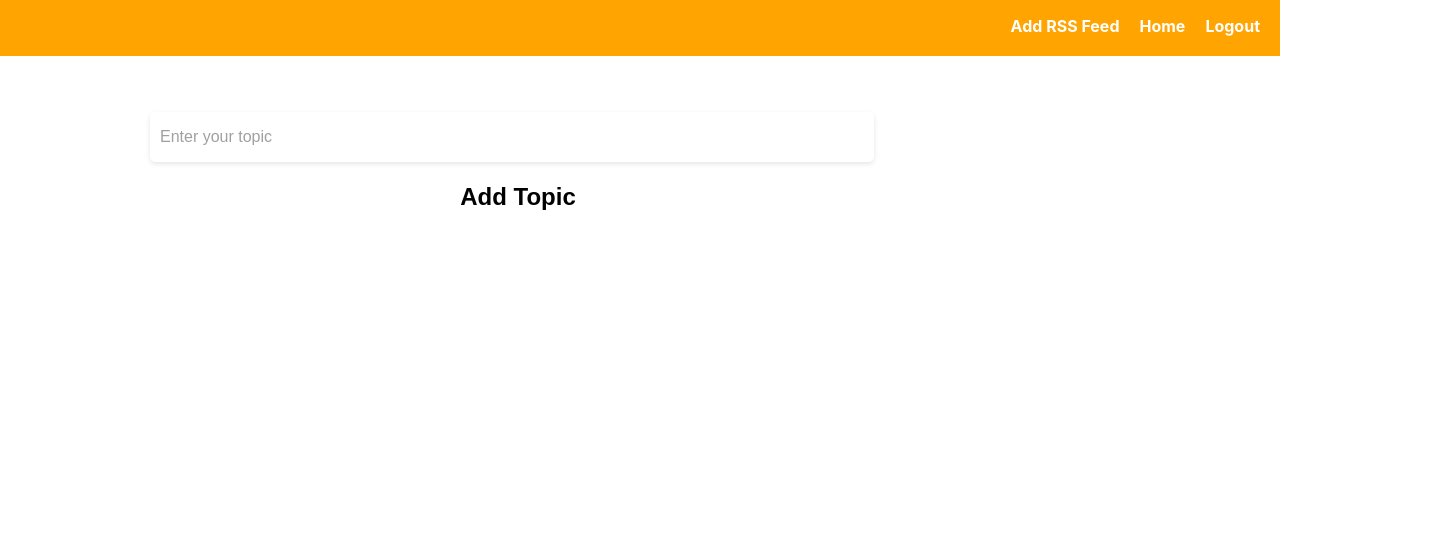
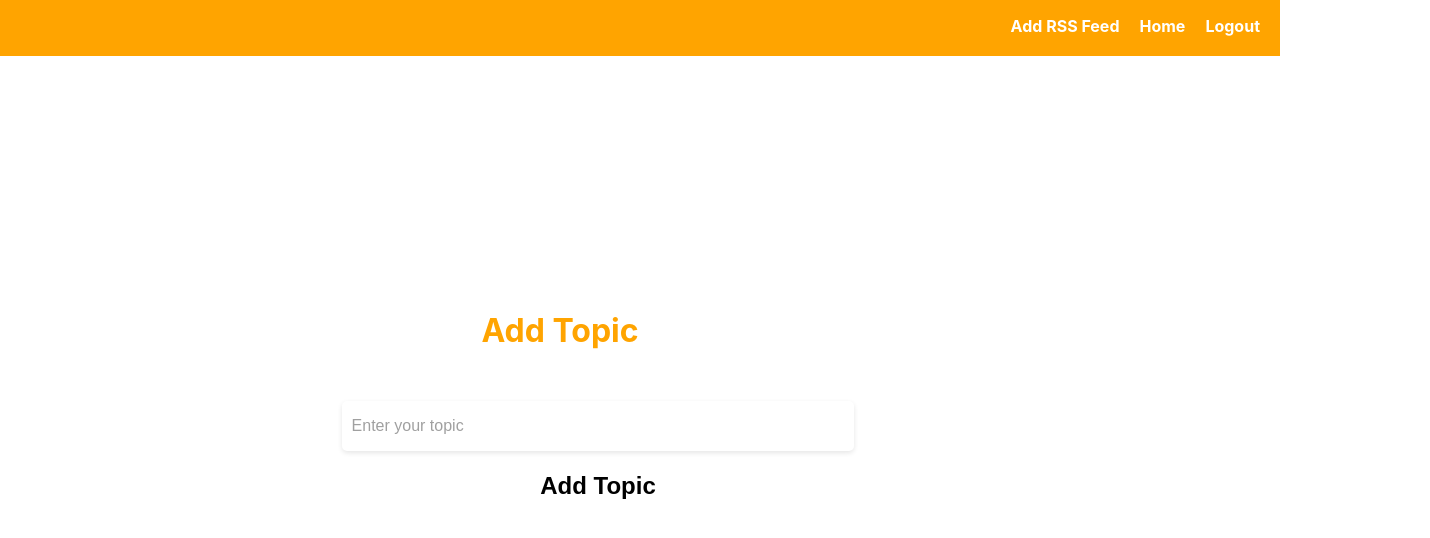
Before and after one commit to kamalakoum/ai_podcast, a React (Create React App) app in the folder admin-dashboard/: page /add-topic in a window 1280 px wide. Shown: the top 538 px of the page, 1430 px wide, since content can reach past the window. Built offline with nearby package versions, Linux system fonts and the light colour scheme.

Commit message:
admin: chnage title color in addTopic page

```diff
--- a/admin-dashboard/src/components/pages/addTopic/index.css
+++ b/admin-dashboard/src/components/pages/addTopic/index.css
@@ -31,3 +31,17 @@
 .navbar a:active {
     color: #ff8c00;
 }
+
+.center-form {
+    width: 70%;
+    display: flex;
+    align-items: center;
+    justify-content: center;
+    height: 100vh;
+    text-align: center;
+}
+
+.addtopic-title{
+    color: #ffa400;
+    margin-left: 25%;
+}
--- a/admin-dashboard/src/components/pages/addTopic/index.jsx
+++ b/admin-dashboard/src/components/pages/addTopic/index.jsx
@@ -29,7 +29,7 @@ const AddTopics = () => {
 
             <div className="center-form">
                 <form className='form-data' onSubmit={addTopic}>
-                    <h1 className='title'>Log in</h1>
+                    <h1 className='addtopic-title'>Add Topic</h1>
                     <div className="center">
                         <TextInput
                         label='Topic'
```
